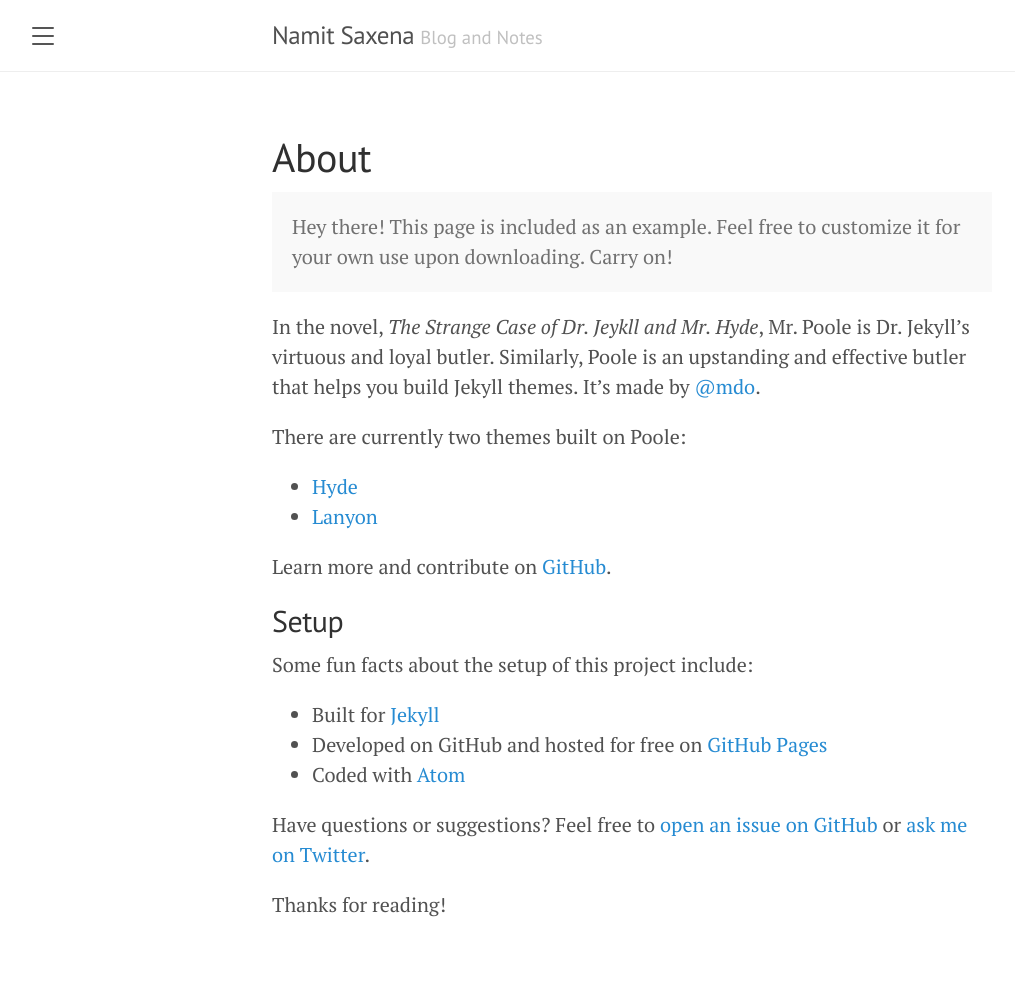
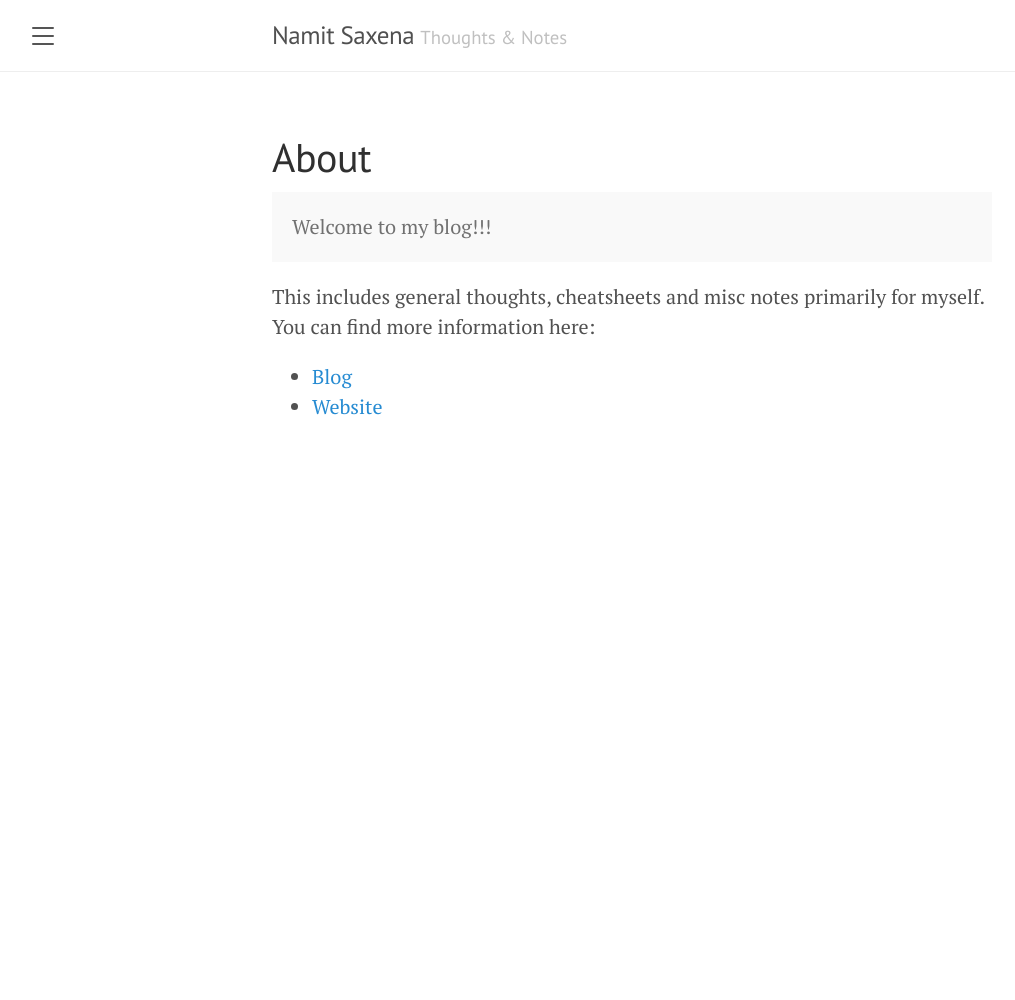
Before and after one commit to namitsaxena/namitsaxena.github.io, a Jekyll site: the page built from about.md, in a window 1280 px wide. Shown: the whole page, without its empty margins (8-1023 px from the left). Built offline with Jekyll 4.4.1, drawn with Linux system fonts in a browser that asks for light colours; after the commit the page ends 900 px from its top, so only the background shows below that.

Commit message:
lanyon: content updates

```diff
--- a/_config.yml
+++ b/_config.yml
@@ -1,7 +1,7 @@
 # Setup
 title:               Namit Saxena
-tagline:             'Blog and Notes'
-description:         '<a href="http://www.namitsaxena.com" target="_blank">Namit Saxena:</a> Personal Notes and Thoughts'
+tagline:             'Thoughts & Notes'
+description:         '<a href="http://www.namitsaxena.com" target="_blank">Namit Saxena:</a> Blog'
 url:                 https://namitsaxena.github.io
 baseurl:             ""
 paginate:            5
@@ -18,5 +18,5 @@ plugins:
   - jekyll-paginate
 
 # Custom vars
-version:             1.1.0
+version:             1.0.0
 google_analytics_id: UA-123456-78
--- a/_includes/sidebar.html
+++ b/_includes/sidebar.html
@@ -25,8 +25,8 @@
       {% endif %}
     {% endfor %}
 
-    <a class="sidebar-nav-item" href="{{ site.github.repo }}/archive/v{{ site.version }}.zip">Download</a>
-    <a class="sidebar-nav-item" href="{{ site.github.repo }}">GitHub project</a>
+    <a class="sidebar-nav-item" href="http://www.namitsaxena.com">Website</a>
+    <a class="sidebar-nav-item" href="https://github.com/namitsaxena">GitHub project</a>
     <span class="sidebar-nav-item">Currently v{{ site.version }}</span>
   </nav>
 
--- a/about.md
+++ b/about.md
@@ -4,26 +4,11 @@ title: About
 ---
 
 <p class="message">
-  Hey there! This page is included as an example. Feel free to customize it for your own use upon downloading. Carry on!
+  Welcome to my blog!!!
 </p>
 
-In the novel, *The Strange Case of Dr. Jeykll and Mr. Hyde*, Mr. Poole is Dr. Jekyll's virtuous and loyal butler. Similarly, Poole is an upstanding and effective butler that helps you build Jekyll themes. It's made by [@mdo](https://twitter.com/mdo).
+This includes general thoughts, cheatsheets and misc notes primarily for myself.
+You can find more information here:
 
-There are currently two themes built on Poole:
-
-* [Hyde](http://hyde.getpoole.com)
-* [Lanyon](http://lanyon.getpoole.com)
-
-Learn more and contribute on [GitHub](https://github.com/poole).
-
-## Setup
-
-Some fun facts about the setup of this project include:
-
-* Built for [Jekyll](https://jekyllrb.com)
-* Developed on GitHub and hosted for free on [GitHub Pages](https://pages.github.com)
-* Coded with [Atom](https://atom.io)
-
-Have questions or suggestions? Feel free to [open an issue on GitHub](https://github.com/poole/issues/new) or [ask me on Twitter](https://twitter.com/mdo).
-
-Thanks for reading!
+* [Blog]({{ site.github.repo }})
+* [Website](http://www.namitsaxena.com)
```
Also changed, not shown: public/favicon.ico.
